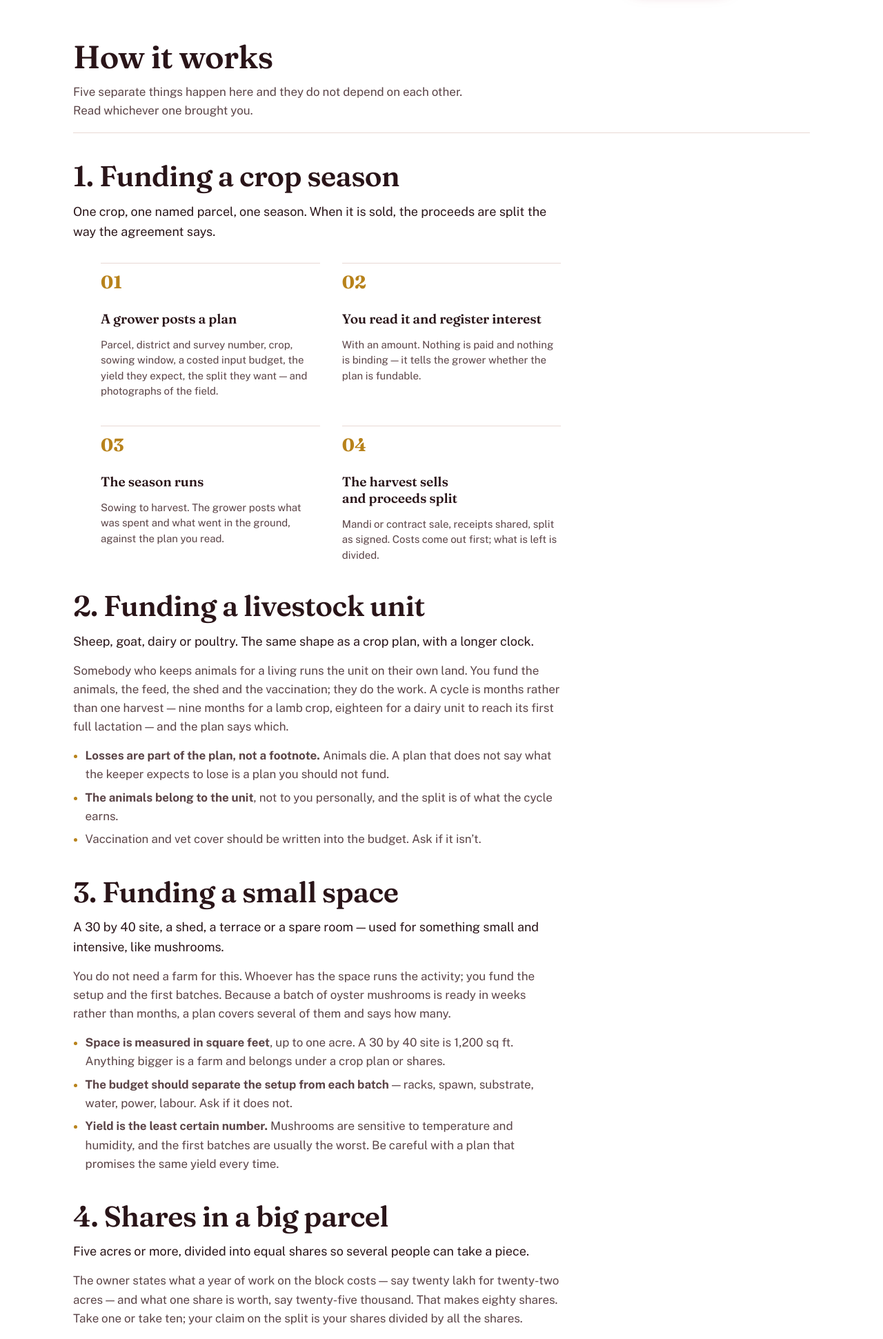
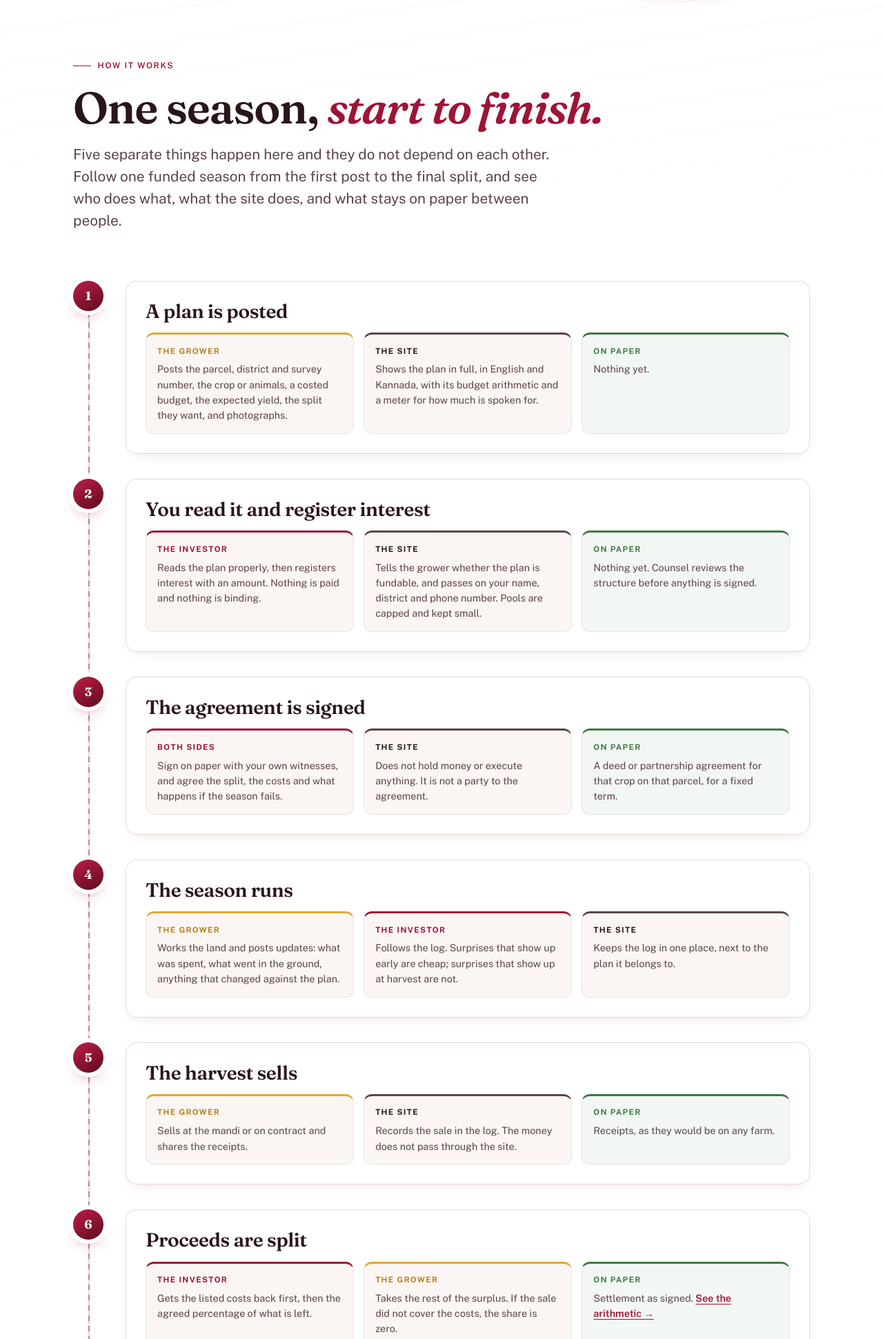
Before and after one commit to guneshprasads/bhoomi-share, a FastAPI app: page /how-it-works in a window 1280 px wide. Shown: the part 71-2012 px from the top of the page at 69% size. Run offline with FastAPI, Linux system fonts and the light colour scheme.

Commit message:
How it works: one season as a six-phase journey
Replaces the long text page with a journey from first post to final split.
Each phase shows what the investor, the grower and the site each do and
what is on paper, plus the four other models, what the site does and does
not do, cost (nothing during pilot) and where it runs.

Co-Authored-By: Claude Sonnet 5.5 <noreply@anthropic.com>

```diff
--- /dev/null
+++ b/backend/static/how.css
@@ -0,0 +1,31 @@
+/* How it works: one season as a journey */
+.journey{position:relative;padding-block:clamp(1rem,3vw,2rem) clamp(3rem,6vw,5rem);display:grid;gap:clamp(1.5rem,3vw,2.25rem)}
+.jrail{position:absolute;left:calc(var(--gutter) + 22px);top:2rem;bottom:5rem;width:2px;background:var(--line)}
+.jrail span{display:block;width:100%;height:100%;background:repeating-linear-gradient(180deg,var(--burgundy) 0 8px,transparent 8px 15px);opacity:.45}
+.phase{position:relative;display:grid;grid-template-columns:44px minmax(0,1fr);gap:clamp(1rem,3vw,2rem);align-items:start}
+.phase__n{
+  position:relative;z-index:1;width:44px;height:44px;border-radius:50%;
+  display:grid;place-items:center;font-family:var(--display);font-weight:700;font-size:1.1rem;color:#fff;
+  background:linear-gradient(150deg,var(--burgundy-hi),var(--burgundy-deep));
+  box-shadow:0 0 0 6px var(--bg),0 10px 22px -10px color-mix(in srgb,var(--burgundy) 80%,transparent);
+}
+.phase__body{background:var(--surface);border:1px solid var(--line);border-radius:var(--radius);padding:clamp(1.15rem,2.4vw,1.75rem);box-shadow:var(--shadow-sm)}
+.phase__body h2{font-size:clamp(1.3rem,1rem + 1vw,1.75rem);margin-bottom:1rem}
+.r3grid{display:grid;grid-template-columns:repeat(3,minmax(0,1fr));gap:.9rem}
+.r3{border-radius:12px;padding:.9rem 1rem;background:var(--bg-2);border:1px solid var(--line-soft);border-top:3px solid var(--line)}
+.r3 b{display:block;font-size:.72rem;letter-spacing:.12em;text-transform:uppercase;margin-bottom:.4rem;color:var(--text)}
+.r3 p{font-size:.9rem;line-height:1.55;margin:0}
+.r3 a{color:var(--burgundy);font-weight:600}
+.r3--inv{border-top-color:var(--burgundy)}
+.r3--inv b{color:var(--burgundy)}
+.r3--grower{border-top-color:var(--gold-soft)}
+.r3--grower b{color:var(--gold)}
+.r3--site{border-top-color:var(--text-soft)}
+.r3--paper{border-top-color:var(--leaf);background:color-mix(in srgb,var(--leaf) 6%,#fff)}
+.r3--paper b{color:var(--leaf)}
+@media (max-width:860px){
+  .r3grid{grid-template-columns:1fr}
+  .phase{grid-template-columns:36px minmax(0,1fr);gap:.8rem}
+  .phase__n{width:36px;height:36px;font-size:.95rem}
+  .jrail{left:calc(var(--gutter) + 17px)}
+}
--- a/backend/templates/how_it_works.html
+++ b/backend/templates/how_it_works.html
@@ -1,76 +1,165 @@
 {% extends "base.html" %}
-{% block title %}How it works &mdash; {{ site_name }}{% endblock %}
-{% block description %}Five ways to work land and space in Karnataka: fund a crop season, a livestock unit or a small space, take shares in a big parcel, or lease land out.{% endblock %}
+{% block title %}How it works — {{ site_name }}{% endblock %}
+{% block description %}One season on Bhoomi Share from first post to final split: what the investor, the grower and the site each do, and what stays on paper between people.{% endblock %}
+{% block head %}<link rel="stylesheet" href="{{ asset('earn.css') }}"><link rel="stylesheet" href="{{ asset('models.css') }}"><link rel="stylesheet" href="{{ asset('how.css') }}">{% endblock %}
 
-{% block content %}
-<div class="page__head">
-  <div>
-    <h1>{{ t('nav.how') }}</h1>
+{% block body %}
+<section class="pagehero">
+  <div class="container">
+    <span class="kicker rv">{{ t('nav.how') }}</span>
     {% if lang == 'kn' %}
-      <p>ಐದು ಬೇರೆ ಬೇರೆ ಕೆಲಸಗಳು ಇಲ್ಲಿ ನಡೆಯುತ್ತವೆ. ಯಾವುದು ನಿಮ್ಮನ್ನು ಇಲ್ಲಿಗೆ ಕರೆತಂದಿದೆಯೋ ಅದನ್ನು ಓದಿ.</p>
+      <h1 class="rv">ಒಂದು ಋತು, <span class="em">ಆರಂಭದಿಂದ ಅಂತ್ಯದವರೆಗೆ.</span></h1>
+      <p class="lead rv">ಐದು ಬೇರೆ ಬೇರೆ ಕೆಲಸಗಳು ಇಲ್ಲಿ ನಡೆಯುತ್ತವೆ. ಯಾರು ಏನು ಮಾಡುತ್ತಾರೆ, ಸೈಟ್ ಏನು ಮಾಡುತ್ತದೆ ಮತ್ತು ಕಾಗದದಲ್ಲಿ ಏನು ಉಳಿಯುತ್ತದೆ ಎಂದು ನೋಡಿ.</p>
     {% else %}
-      <p>Five separate things happen here and they do not depend on each other. Read whichever one brought you.</p>
+      <h1 class="rv">One season, <span class="em">start to finish.</span></h1>
+      <p class="lead rv">Five separate things happen here and they do not depend on each other. Follow one funded season from the first post to the final split, and see who does what, what the site does, and what stays on paper between people.</p>
     {% endif %}
   </div>
-</div>
+</section>
 
-<div class="prose">
-  <h2>1. Funding a crop season</h2>
-  <p class="lede">One crop, one named parcel, one season. When it is sold, the proceeds are split the way the agreement says.</p>
-  <ol class="steps" style="grid-template-columns:1fr 1fr;margin-top:1.5rem">
-    <li class="step" style="list-style:none"><span class="step__n">01</span><h3>A grower posts a plan</h3><p>Parcel, district and survey number, crop, sowing window, a costed input budget, the yield they expect, the split they want &mdash; and photographs of the field.</p></li>
-    <li class="step" style="list-style:none"><span class="step__n">02</span><h3>You read it and register interest</h3><p>With an amount. Nothing is paid and nothing is binding &mdash; it tells the grower whether the plan is fundable.</p></li>
-    <li class="step" style="list-style:none"><span class="step__n">03</span><h3>The season runs</h3><p>Sowing to harvest. The grower posts what was spent and what went in the ground, against the plan you read.</p></li>
-    <li class="step" style="list-style:none"><span class="step__n">04</span><h3>The harvest sells and proceeds split</h3><p>Mandi or contract sale, receipts shared, split as signed. Costs come out first; what is left is divided.</p></li>
-  </ol>
+<!-- journey -->
+<section class="container journey">
+  <div class="jrail" aria-hidden="true"><span></span></div>
 
-  <h2>2. Funding a livestock unit</h2>
-  <p class="lede">Sheep, goat, dairy or poultry. The same shape as a crop plan, with a longer clock.</p>
-  <p>Somebody who keeps animals for a living runs the unit on their own land. You fund the animals, the feed, the shed and the vaccination; they do the work. A cycle is months rather than one harvest &mdash; nine months for a lamb crop, eighteen for a dairy unit to reach its first full lactation &mdash; and the plan says which.</p>
-  <ul>
-    <li><strong>Losses are part of the plan, not a footnote.</strong> Animals die. A plan that does not say what the keeper expects to lose is a plan you should not fund.</li>
-    <li><strong>The animals belong to the unit</strong>, not to you personally, and the split is of what the cycle earns.</li>
-    <li>Vaccination and vet cover should be written into the budget. Ask if it isn&rsquo;t.</li>
-  </ul>
+  <article class="phase rv">
+    <div class="phase__n">1</div>
+    <div class="phase__body">
+      <h2>{{ 'ಒಂದು ಯೋಜನೆ ಪ್ರಕಟವಾಗುತ್ತದೆ' if lang == 'kn' else 'A plan is posted' }}</h2>
+      <div class="r3grid">
+        <div class="r3 r3--grower"><b>{{ 'ಬೆಳೆಗಾರ' if lang == 'kn' else 'The grower' }}</b><p>Posts the parcel, district and survey number, the crop or animals, a costed budget, the expected yield, the split they want, and photographs.</p></div>
+        <div class="r3 r3--site"><b>{{ 'ಸೈಟ್' if lang == 'kn' else 'The site' }}</b><p>Shows the plan in full, in English and Kannada, with its budget arithmetic and a meter for how much is spoken for.</p></div>
+        <div class="r3 r3--paper"><b>{{ 'ಕಾಗದದಲ್ಲಿ' if lang == 'kn' else 'On paper' }}</b><p>Nothing yet.</p></div>
+      </div>
+    </div>
+  </article>
 
-  <h2>3. Funding a small space</h2>
-  <p class="lede">A 30 by 40 site, a shed, a terrace or a spare room &mdash; used for something small and intensive, like mushrooms.</p>
-  <p>You do not need a farm for this. Whoever has the space runs the activity; you fund the setup and the first batches. Because a batch of oyster mushrooms is ready in weeks rather than months, a plan covers several of them and says how many.</p>
-  <ul>
-    <li><strong>Space is measured in square feet</strong>, up to one acre. A 30 by 40 site is 1,200 sq ft. Anything bigger is a farm and belongs under a crop plan or shares.</li>
-    <li><strong>The budget should separate the setup from each batch</strong> &mdash; racks, spawn, substrate, water, power, labour. Ask if it does not.</li>
-    <li><strong>Yield is the least certain number.</strong> Mushrooms are sensitive to temperature and humidity, and the first batches are usually the worst. Be careful with a plan that promises the same yield every time.</li>
-  </ul>
+  <article class="phase rv">
+    <div class="phase__n">2</div>
+    <div class="phase__body">
+      <h2>{{ 'ನೀವು ಓದಿ ಆಸಕ್ತಿ ದಾಖಲಿಸುತ್ತೀರಿ' if lang == 'kn' else 'You read it and register interest' }}</h2>
+      <div class="r3grid">
+        <div class="r3 r3--inv"><b>{{ 'ಹೂಡಿಕೆದಾರ' if lang == 'kn' else 'The investor' }}</b><p>Reads the plan properly, then registers interest with an amount. Nothing is paid and nothing is binding.</p></div>
+        <div class="r3 r3--site"><b>{{ 'ಸೈಟ್' if lang == 'kn' else 'The site' }}</b><p>Tells the grower whether the plan is fundable, and passes on your name, district and phone number. Pools are capped and kept small.</p></div>
+        <div class="r3 r3--paper"><b>{{ 'ಕಾಗದದಲ್ಲಿ' if lang == 'kn' else 'On paper' }}</b><p>Nothing yet. Counsel reviews the structure before anything is signed.</p></div>
+      </div>
+    </div>
+  </article>
 
-  <h2>4. Shares in a big parcel</h2>
-  <p class="lede">Five acres or more, divided into equal shares so several people can take a piece.</p>
-  <p>The owner states what a year of work on the block costs &mdash; say twenty lakh for twenty-two acres &mdash; and what one share is worth, say twenty-five thousand. That makes eighty shares. Take one or take ten; your claim on the split is your shares divided by all the shares.</p>
-  <ul>
-    <li><strong>You are buying a share of one cycle&rsquo;s work, not a piece of the land.</strong> No part of the survey number changes hands and nothing is registered in your name.</li>
-    <li><strong>The number of people per parcel is capped</strong>, deliberately and visibly, and the page shows how many places are left. <a href="/fine-print">The reason is the fine print</a> &mdash; this is the option closest to the line SEBI draws.</li>
-    <li>Shares are only offered on parcels of five acres and up. Below that, a crop plan does the same job with less complication.</li>
-  </ul>
+  <article class="phase rv">
+    <div class="phase__n">3</div>
+    <div class="phase__body">
+      <h2>{{ 'ಒಪ್ಪಂದ ಸಹಿ ಮಾಡಲಾಗುತ್ತದೆ' if lang == 'kn' else 'The agreement is signed' }}</h2>
+      <div class="r3grid">
+        <div class="r3 r3--inv"><b>{{ 'ಎರಡೂ ಕಡೆ' if lang == 'kn' else 'Both sides' }}</b><p>Sign on paper with your own witnesses, and agree the split, the costs and what happens if the season fails.</p></div>
+        <div class="r3 r3--site"><b>{{ 'ಸೈಟ್' if lang == 'kn' else 'The site' }}</b><p>Does not hold money or execute anything. It is not a party to the agreement.</p></div>
+        <div class="r3 r3--paper"><b>{{ 'ಕಾಗದದಲ್ಲಿ' if lang == 'kn' else 'On paper' }}</b><p>A deed or partnership agreement for that crop on that parcel, for a fixed term.</p></div>
+      </div>
+    </div>
+  </article>
 
-  <h2>5. Leasing land out</h2>
-  <p class="lede">An owner who is not farming this year, a farmer who wants more land, and a fixed-term licence between them.</p>
-  <ol class="steps" style="grid-template-columns:1fr 1fr;margin-top:1.5rem">
-    <li class="step" style="list-style:none"><span class="step__n">01</span><h3>List or search</h3><p>Acreage, survey number, water source and hours, soil, road access, what it will grow, photographs. Farmers search by district and by what they can irrigate.</p></li>
-    <li class="step" style="list-style:none"><span class="step__n">02</span><h3>Agree on terms</h3><p>Rent per acre per season, or a share of the crop. Who pays for borewell power, who repairs the bunds, who keeps the residue, what happens if the rain fails.</p></li>
-    <li class="step" style="list-style:none"><span class="step__n">03</span><h3>Sign a proper licence</h3><p>A fixed-term licence to cultivate, drafted against Karnataka tenancy law, signed and witnessed. Deliberately not an open-ended tenancy.</p></li>
-    <li class="step" style="list-style:none"><span class="step__n">04</span><h3>Renew or move on</h3><p>At the end of the term the land comes back, with a record of how it was farmed. Renew if it went well; list it again if it did not.</p></li>
-  </ol>
+  <article class="phase rv">
+    <div class="phase__n">4</div>
+    <div class="phase__body">
+      <h2>{{ 'ಋತು ನಡೆಯುತ್ತದೆ' if lang == 'kn' else 'The season runs' }}</h2>
+      <div class="r3grid">
+        <div class="r3 r3--grower"><b>{{ 'ಬೆಳೆಗಾರ' if lang == 'kn' else 'The grower' }}</b><p>Works the land and posts updates: what was spent, what went in the ground, anything that changed against the plan.</p></div>
+        <div class="r3 r3--inv"><b>{{ 'ಹೂಡಿಕೆದಾರ' if lang == 'kn' else 'The investor' }}</b><p>Follows the log. Surprises that show up early are cheap; surprises that show up at harvest are not.</p></div>
+        <div class="r3 r3--site"><b>{{ 'ಸೈಟ್' if lang == 'kn' else 'The site' }}</b><p>Keeps the log in one place, next to the plan it belongs to.</p></div>
+      </div>
+    </div>
+  </article>
 
-  <h3>What this site does and does not do</h3>
-  <ul>
-    <li>It puts the parcel or the plan in front of people and passes on your phone number when one of them writes to you.</li>
-    <li>It does <strong>not</strong> hold deposits, collect rent, move money, or execute any agreement. You sign on paper, with your own witnesses.</li>
-    <li>It does not verify title. Ask for the RTC (pahani) and read it, the way you would anyway.</li>
-  </ul>
+  <article class="phase rv">
+    <div class="phase__n">5</div>
+    <div class="phase__body">
+      <h2>{{ 'ಕೊಯ್ಲು ಮಾರಾಟವಾಗುತ್ತದೆ' if lang == 'kn' else 'The harvest sells' }}</h2>
+      <div class="r3grid">
+        <div class="r3 r3--grower"><b>{{ 'ಬೆಳೆಗಾರ' if lang == 'kn' else 'The grower' }}</b><p>Sells at the mandi or on contract and shares the receipts.</p></div>
+        <div class="r3 r3--site"><b>{{ 'ಸೈಟ್' if lang == 'kn' else 'The site' }}</b><p>Records the sale in the log. The money does not pass through the site.</p></div>
+        <div class="r3 r3--paper"><b>{{ 'ಕಾಗದದಲ್ಲಿ' if lang == 'kn' else 'On paper' }}</b><p>Receipts, as they would be on any farm.</p></div>
+      </div>
+    </div>
+  </article>
 
-  <h2>What it costs</h2>
-  <p>Nothing, during the pilot. We are not charging investors, growers, owners or farmers while we are still proving this on our own 15 acres. When there is a fee it will be stated on this page before it applies to anyone.</p>
+  <article class="phase rv">
+    <div class="phase__n">6</div>
+    <div class="phase__body">
+      <h2>{{ 'ಲಾಭ ಹಂಚಿಕೆಯಾಗುತ್ತದೆ' if lang == 'kn' else 'Proceeds are split' }}</h2>
+      <div class="r3grid">
+        <div class="r3 r3--inv"><b>{{ 'ಹೂಡಿಕೆದಾರ' if lang == 'kn' else 'The investor' }}</b><p>Gets the listed costs back first, then the agreed percentage of what is left.</p></div>
+        <div class="r3 r3--grower"><b>{{ 'ಬೆಳೆಗಾರ' if lang == 'kn' else 'The grower' }}</b><p>Takes the rest of the surplus. If the sale did not cover the costs, the share is zero.</p></div>
+        <div class="r3 r3--paper"><b>{{ 'ಕಾಗದದಲ್ಲಿ' if lang == 'kn' else 'On paper' }}</b><p>Settlement as signed. <a href="/earn">See the arithmetic &rarr;</a></p></div>
+      </div>
+    </div>
+  </article>
+</section>
 
-  <h2>Where it runs</h2>
-  <p>Karnataka, district by district &mdash; all 31 of them are in the lists, but we open them one at a time, after a full season of real numbers. The pilot is our family&rsquo;s 15 acres in Belagavi district. <a href="/#join">Tell us your district</a> and you will hear when it opens.</p>
-</div>
+<!-- the other four -->
+<section class="section section--alt">
+  <div class="container">
+    <div class="section__head">
+      <span class="kicker">{{ 'ಉಳಿದ ದಾರಿಗಳು' if lang == 'kn' else 'The other ways' }}</span>
+      <h2>{{ 'ಅದೇ ಆಕಾರ, ಬೇರೆ ಗಡಿಯಾರ.' if lang == 'kn' else 'Same shape, different clock.' }}</h2>
+      <p>A crop season is one of five. The others follow the same steps with a different cycle and a different thing being funded.</p>
+    </div>
+    <div class="grid grid--2">
+      <a class="card rv" href="/models/livestock"><h3>{{ t('kind.livestock') }}</h3><p>The cycle is months, not one harvest: nine for a lamb crop, eighteen for a dairy unit to reach a full lactation. Losses are part of the plan, not a footnote.</p></a>
+      <a class="card rv" href="/models/small-spaces"><h3>{{ t('kind.space') }}</h3><p>A shed or a 30 by 40 site, funded in batches that take weeks. The budget separates the one-time setup from each batch.</p></a>
+      <a class="card rv" href="/models/land-shares"><h3>{{ t('kind.shares') }}</h3><p>Five acres or more in equal shares. A share is a share of one cycle&rsquo;s work, never of the land, and the number of people per parcel is capped.</p></a>
+      <a class="card rv" href="/models/land-lease"><h3>{{ t('kind.lease') }}</h3><p>List, agree terms, sign a fixed-term licence drafted for Karnataka, then renew or move on. The term ends on its date.</p></a>
+    </div>
+  </div>
+</section>
+
+<!-- does / does not -->
+<section class="section">
+  <div class="container">
+    <div class="section__head">
+      <span class="kicker">{{ 'ಸೈಟ್ ಏನು ಮಾಡುತ್ತದೆ' if lang == 'kn' else 'The site’s job' }}</span>
+      <h2>{{ 'ಏನು ಮಾಡುತ್ತದೆ, ಏನು ಮಾಡುವುದಿಲ್ಲ.' if lang == 'kn' else 'What it does, and what it does not.' }}</h2>
+    </div>
+    <div class="grid grid--2">
+      <div class="card rv">
+        <span class="pill pill--rose">{{ 'ಮಾಡುತ್ತದೆ' if lang == 'kn' else 'It does' }}</span>
+        <ul class="ticks" style="margin-top:1rem">
+          <li>Puts the parcel or the plan in front of people.</li>
+          <li>Passes on your phone number when someone writes to you.</li>
+          <li>Keeps the plan, the photographs, the budget and the log in one place.</li>
+          <li>Shows the money arithmetic, including the failed-season case.</li>
+        </ul>
+      </div>
+      <div class="card rv" style="--d:.08s">
+        <span class="pill">{{ 'ಮಾಡುವುದಿಲ್ಲ' if lang == 'kn' else 'It does not' }}</span>
+        <ul class="crosses" style="margin-top:1rem">
+          <li>Hold deposits, collect rent, or move money.</li>
+          <li>Execute any agreement. You sign on paper, with your own witnesses.</li>
+          <li>Verify title. Ask for the RTC (pahani) and read it, the way you would anyway.</li>
+          <li>Guarantee any return, or promise a yield.</li>
+        </ul>
+      </div>
+    </div>
+
+    <div class="grid grid--2" style="margin-top:clamp(1rem,2vw,1.5rem)">
+      <div class="card rv">
+        <h3>{{ 'ಇದರ ಬೆಲೆ ಎಷ್ಟು?' if lang == 'kn' else 'What it costs' }}</h3>
+        <p>Nothing, during the pilot. We are not charging investors, growers, owners or farmers while we are still proving this on our own 15 acres. When there is a fee it will be stated on this page before it applies to anyone.</p>
+      </div>
+      <div class="card rv" style="--d:.08s">
+        <h3>{{ 'ಎಲ್ಲಿ ನಡೆಯುತ್ತದೆ?' if lang == 'kn' else 'Where it runs' }}</h3>
+        <p>Karnataka, district by district. All 31 are in the lists, but we open them one at a time after a full season of real numbers. The pilot is our family&rsquo;s 15 acres in Belagavi district. <a href="/karnataka">See the map &rarr;</a></p>
+      </div>
+    </div>
+
+    <div class="cta-band rv" style="margin-top:clamp(2.5rem,5vw,4rem)">
+      <div>
+        <h2>{{ 'ನಿಮ್ಮ ಜಿಲ್ಲೆ ಯಾವಾಗ ತೆರೆಯುತ್ತದೆ?' if lang == 'kn' else 'Want to know when your district opens?' }}</h2>
+        <p>{{ 'ಕಾಯುವ ಪಟ್ಟಿಗೆ ಸೇರಿ.' if lang == 'kn' else 'Join the waitlist and tell us which side you are on.' }}</p>
+      </div>
+      <div style="display:flex;gap:.75rem;flex-wrap:wrap">
+        <a class="btn btn--solid btn--big" href="/#join">{{ t('cta.join') }}</a>
+        <a class="btn btn--line btn--big" href="/fine-print">{{ t('nav.fineprint') }}</a>
+      </div>
+    </div>
+  </div>
+</section>
 {% endblock %}
```
Also changed, not shown: backend/tests/test_marketing.py (+9 -0 lines).
